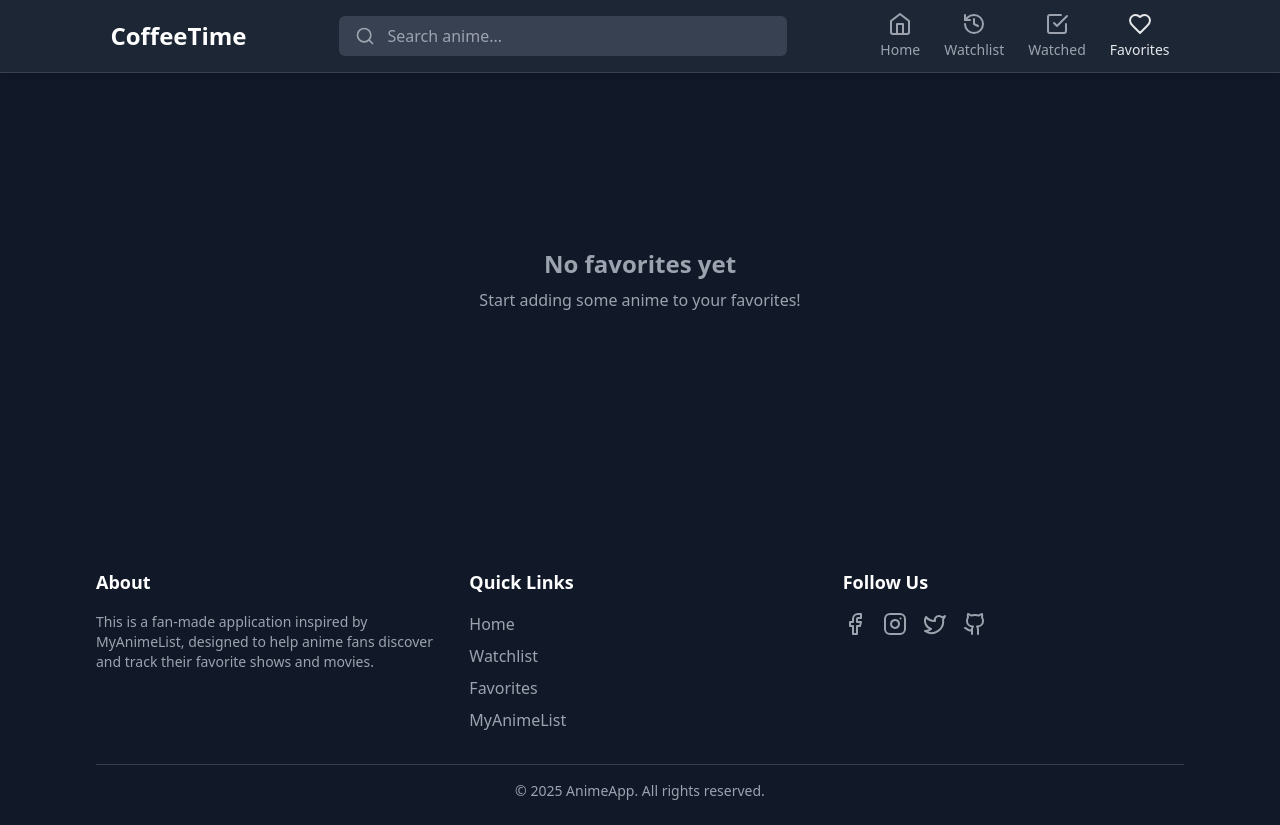
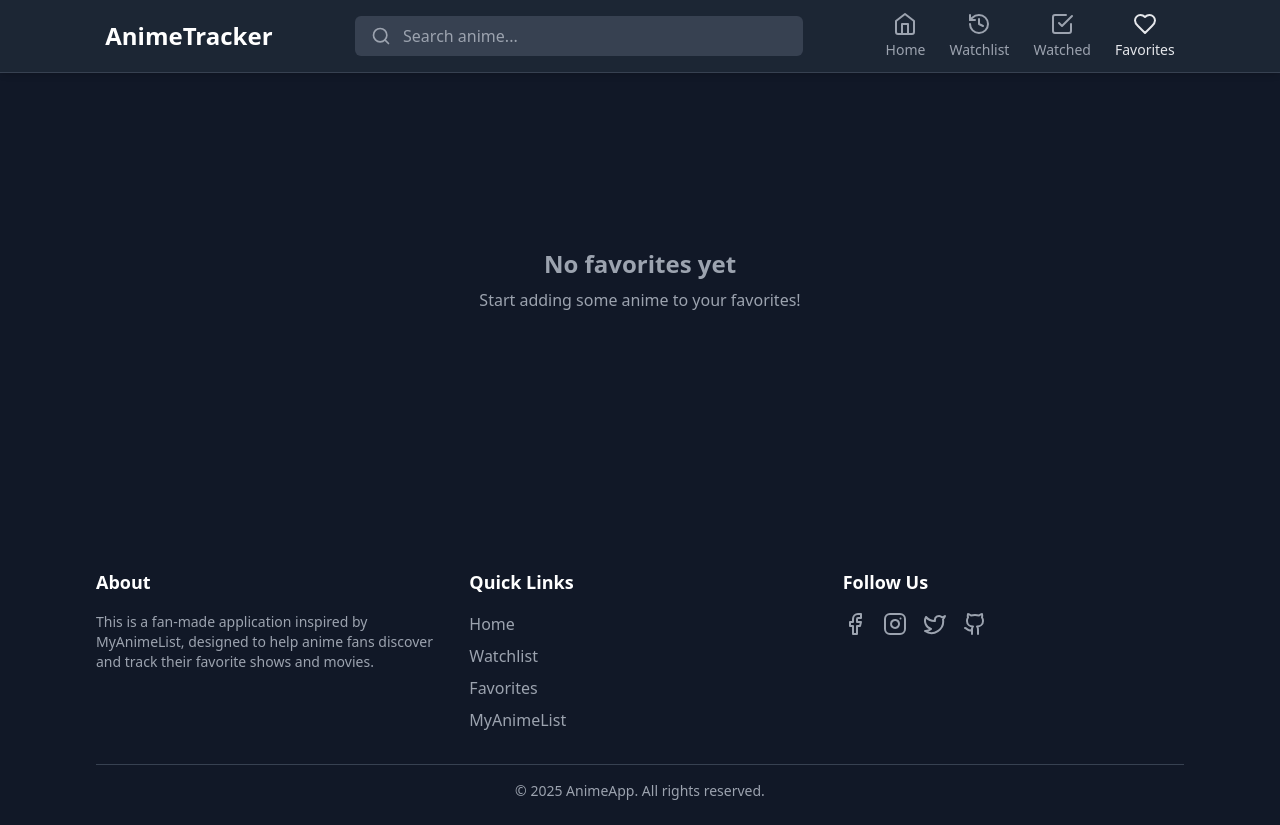
Before and after one commit to jkhlf/media-tracker, a React (Vite) app: page /favorites in a window 1280 px wide. Built offline with nearby package versions, Linux system fonts and the light colour scheme.

Commit message:
namechange

```diff
--- a/src/components/NavBar.tsx
+++ b/src/components/NavBar.tsx
@@ -36,7 +36,7 @@ export function Navbar() {
         <nav className=" py-3 max-w-6xl mx-auto flex items-center justify-around">
           {/* Logo */}
           <Link to="/" className="text-2xl font-bold text-white">
-            CoffeeTime
+            AnimeTracker
           </Link>
 
           {/* Search Input */}
```
